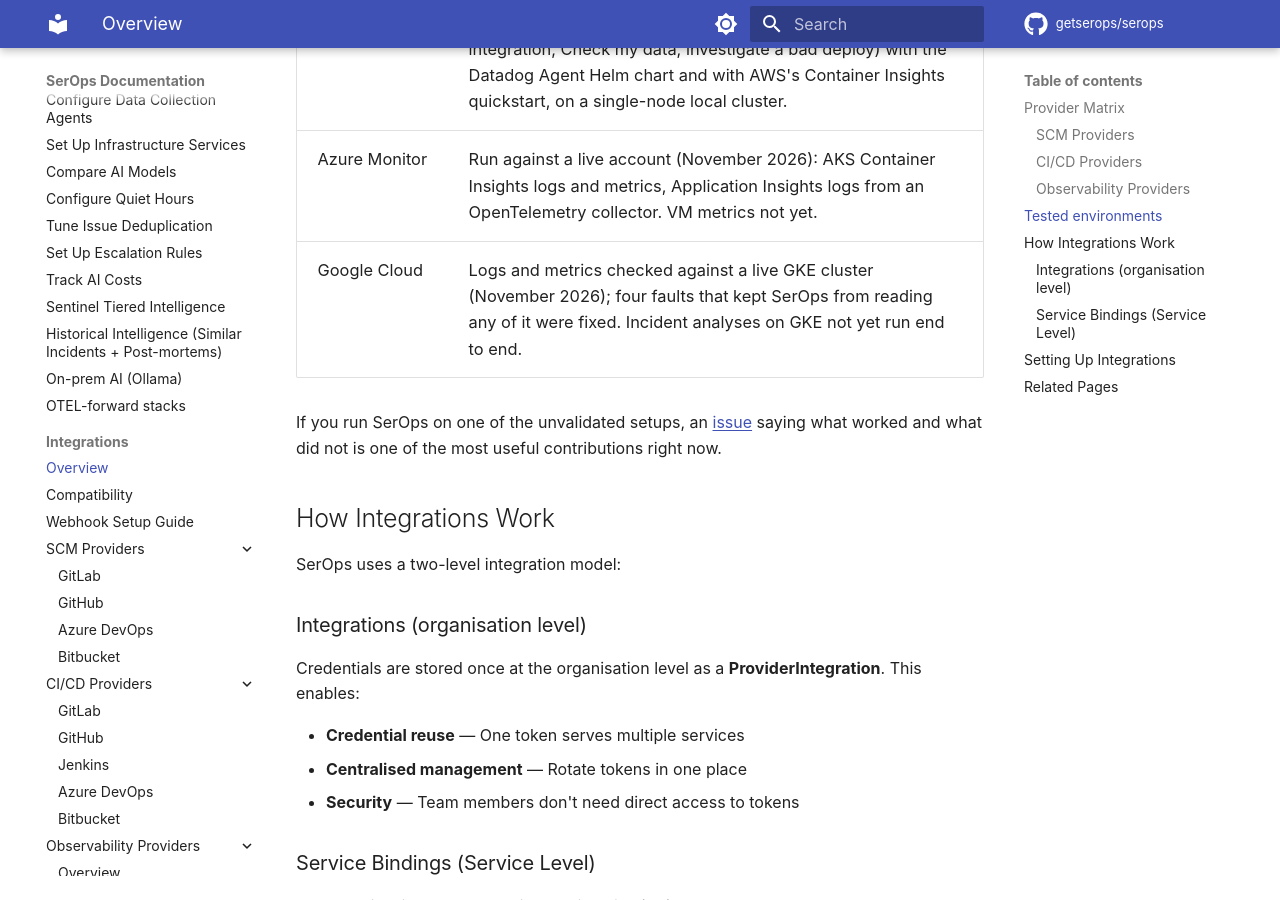
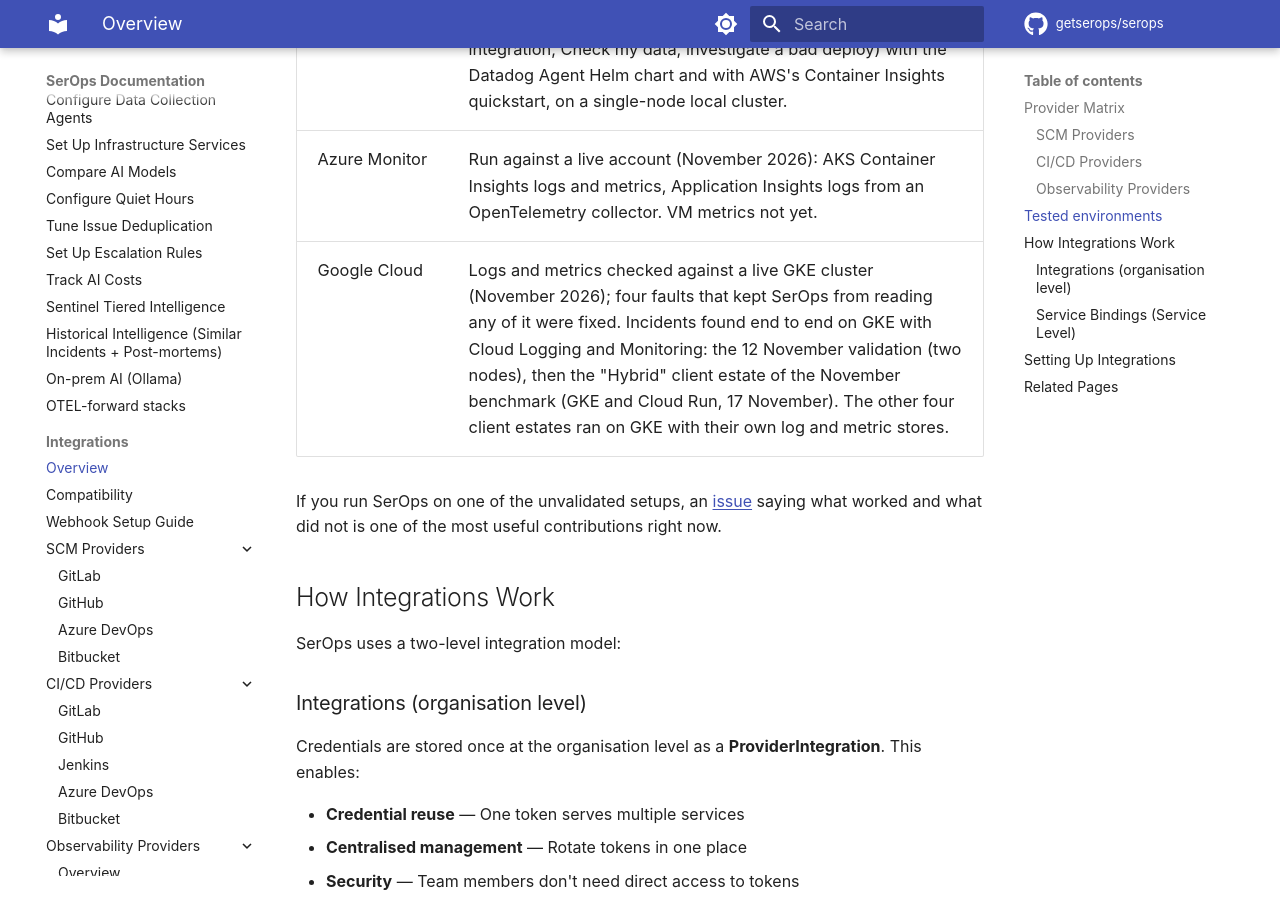
Before and after one commit to getserops/serops, an MkDocs documentation site: the page built from docs/src/integrations/overview.md, in a window 1280 px wide and 900 px high, scrolled down 4347 px. Built offline with MkDocs 1.6.1 and Material for MkDocs 9.7.7, drawn with Linux system fonts in a browser that asks for light colours; comment, search, counter and statistics services are not loaded.

Commit message:
Merge branch 'docs/business-band-gke-row' into 'main'
docs: second Business band in the README; Google Cloud row says what ran on GKE

See merge request serops/serops!145

```diff
--- a/docs/src/integrations/overview.md
+++ b/docs/src/integrations/overview.md
@@ -76,7 +76,7 @@ and tested per integration: [Compatibility](compatibility.md).
 | GitHub and GitHub Actions | Run against github.com (2026-11-02) with a fine-grained read-only token: connect a repository, commits, Actions runs and deployments through Sync and polling. Webhooks not yet tested live. The fixes from that run are on `main`, not yet in a release. |
 | Datadog, AWS CloudWatch | Run against a live account (Datadog EU, AWS `eu-central-1`, October 2026): logs, host metrics, ECS and Lambda log groups. On Kubernetes, the full journey from the UI (add the integration, Check my data, investigate a bad deploy) with the Datadog Agent Helm chart and with AWS's Container Insights quickstart, on a single-node local cluster. |
 | Azure Monitor | Run against a live account (November 2026): AKS Container Insights logs and metrics, Application Insights logs from an OpenTelemetry collector. VM metrics not yet. |
-| Google Cloud | Logs and metrics checked against a live GKE cluster (November 2026); four faults that kept SerOps from reading any of it were fixed. Incident analyses on GKE not yet run end to end. |
+| Google Cloud | Logs and metrics checked against a live GKE cluster (November 2026); four faults that kept SerOps from reading any of it were fixed. Incidents found end to end on GKE with Cloud Logging and Monitoring: the 12 November validation (two nodes), then the "Hybrid" client estate of the November benchmark (GKE and Cloud Run, 17 November). The other four client estates ran on GKE with their own log and metric stores. |
 
 If you run SerOps on one of the unvalidated setups, an
 [issue](https://github.com/getserops/serops/issues) saying what worked and
```
Also changed, not shown: README.md.
